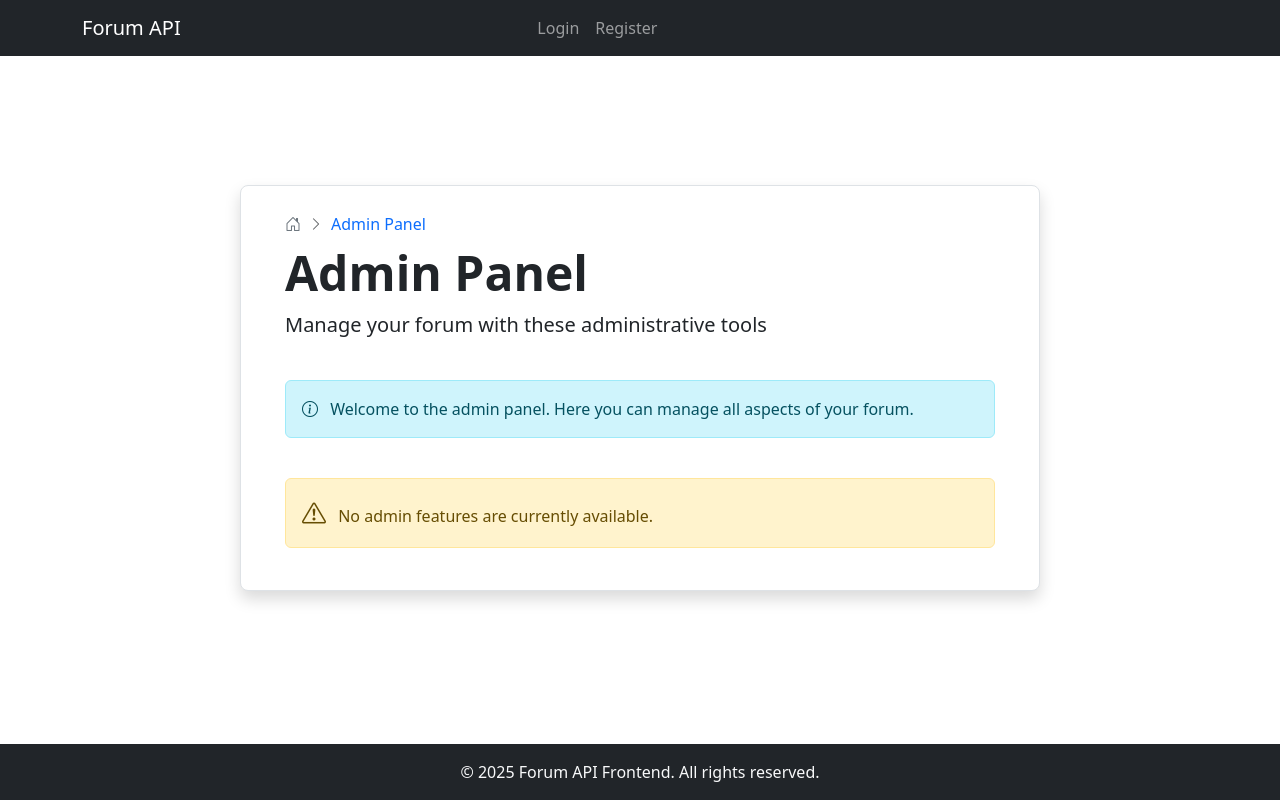
After one commit to fcgith/forum_api_front_end, a FastAPI app: template templates/admin.html in a window 1280 px wide. The commit adds this page. Run offline with FastAPI, Linux system fonts and the light colour scheme; the template is opened without the code that fills it, so the values that code supplies are empty; parts of the project's set-up code (start-up, migrations or seed data) failed here and were passed over.

```diff
--- a/main.py
+++ b/main.py
@@ -7,6 +7,7 @@ from routers.user import router as user_router
 from routers.category import router as categories_router
 from routers.topic import router as topics_router
 from routers.search import router as search_router
+from routers.admin import router as admin_router
 
 from services.jinja import templates
 
@@ -18,6 +19,7 @@ app.include_router(user_router, prefix="/user")
 app.include_router(categories_router, prefix="/categories")
 app.include_router(topics_router, prefix="/topics")
 app.include_router(search_router, prefix="/search")
+app.include_router(admin_router, prefix="/admin")
 
 @app.exception_handler(404)
 async def custom_404_handler(request: Request, exc: HTTPException):
--- /dev/null
+++ b/templates/admin.html
@@ -0,0 +1,65 @@
+{% extends "base.html" %}
+
+{% block content %}
+        <div class="container-fluid px-4 py-3">
+            <div class="row mb-4">
+                <div class="col">
+                    <div class="d-flex align-items-center gap-2 mb-2">
+                        <a href="/" class="text-secondary text-decoration-none">
+                            <i class="bi bi-house-door"></i>
+                        </a>
+                        <i class="bi bi-chevron-right text-muted small"></i>
+                        <span class="text-primary">Admin Panel</span>
+                    </div>
+                    <h1 class="display-5 fw-bold">Admin Panel</h1>
+                    <p class="lead">Manage your forum with these administrative tools</p>
+                </div>
+            </div>
+
+            <div class="row mb-4">
+                <div class="col">
+                    <div class="alert alert-info" role="alert">
+                        <i class="bi bi-info-circle me-2"></i> Welcome to the admin panel. Here you can manage all aspects of your forum.
+                    </div>
+                </div>
+            </div>
+
+            {% if admin_features %}
+                <div class="list-group">
+                    {% for feature in admin_features %}
+                        <a href="{{ feature.url }}" class="list-group-item list-group-item-action d-flex justify-content-between align-items-start align-items-center hover-box rounded-0">
+                            <div class="flex-grow-1">
+                                <div class="d-flex align-items-center mb-2">
+                                    <i class="bi {{ feature.icon }} me-2 text-primary" style="font-size: 1.5rem;"></i>
+                                    <div class="fw-bold text-primary fs-4">{{ feature.name }}</div>
+                                </div>
+                                <p class="text-muted mb-0">{{ feature.description }}</p>
+                            </div>
+                            <i class="bi bi-arrow-bar-right text-secondary hover-arrow" style="font-size: 2rem; opacity:0;"></i>
+                        </a>
+                    {% endfor %}
+                </div>
+            {% else %}
+                <div class="alert alert-warning" role="alert">
+                    <i class="bi bi-exclamation-triangle me-2" style="font-size: 1.5rem;"></i> No admin features are currently available.
+                </div>
+            {% endif %}
+        </div>
+
+        <style>
+            .hover-box:hover .hover-arrow {
+                opacity: 1 !important;
+                transition: opacity 0.2s ease-in-out;
+            }
+
+            .hover-arrow {
+                transition: opacity 0.2s ease-in-out;
+            }
+
+            .list-group-item {
+                padding: 1.5rem;
+                border-left: 4px solid #0d6efd;
+                margin-bottom: 1rem;
+            }
+        </style>
+{% endblock %}
--- a/templates/base.html
+++ b/templates/base.html
@@ -54,12 +54,9 @@
                                     Admin
                                 </a>
                                 <ul class="dropdown-menu dropdown-menu-dark" aria-labelledby="adminDropdown">
-                                    <li><a class="dropdown-item" href="/admin/option1">Admin Option 1</a></li>
-                                    <li><a class="dropdown-item" href="/admin/option2">Admin Option 2</a></li>
-                                    <li><a class="dropdown-item" href="/admin/option3">Admin Option 3</a></li>
+                                    <li><a class="dropdown-item" href="/admin">Admin Panel</a></li>
                                     <li><hr class="dropdown-divider"></li>
-                                    <li><a class="dropdown-item" href="/admin/option4">Admin Option 4</a></li>
-                                    <li><a class="dropdown-item" href="/admin/option5">Admin Option 5</a></li>
+                                    <li><a class="dropdown-item" href="/admin/add-category">Add Category</a></li>
                                 </ul>
                             </li>
                         {% endif %}
```
Also changed, not shown: routers/admin.py (added, +13 -0 lines), services/admin.py (added, +49 -0 lines).
